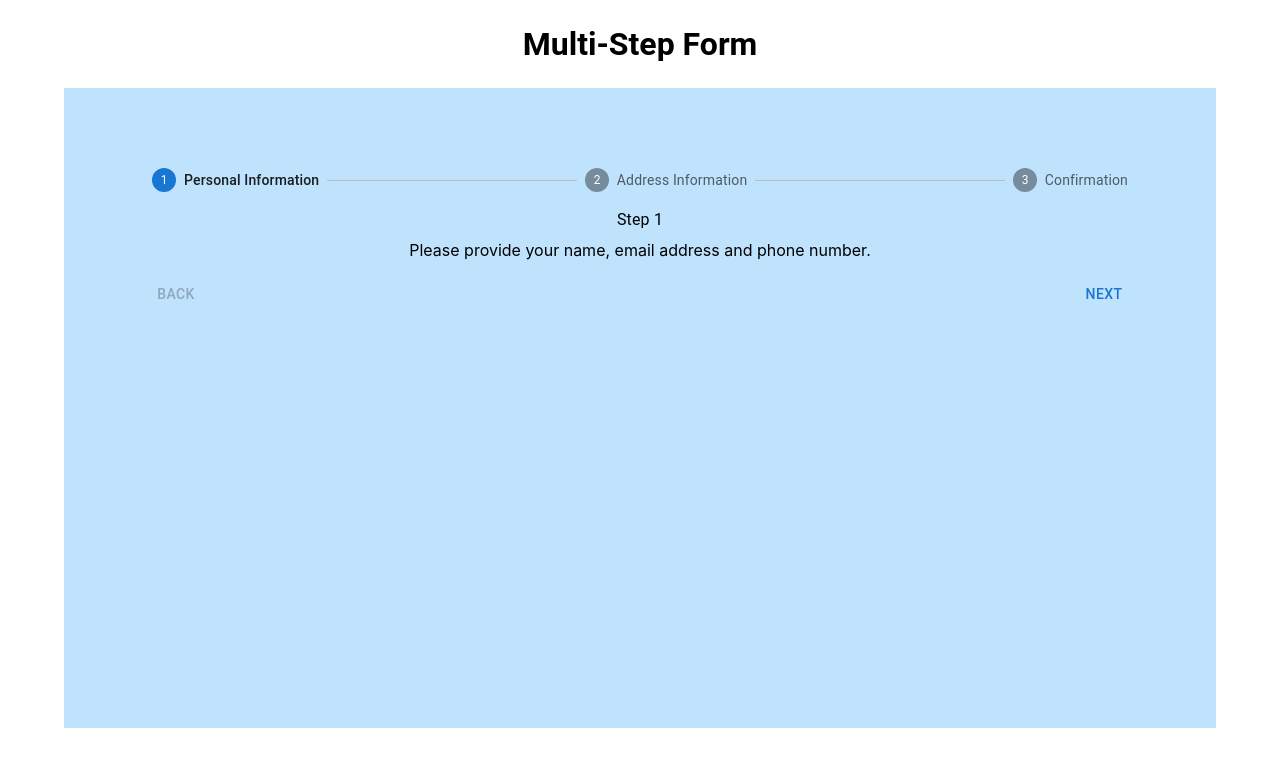
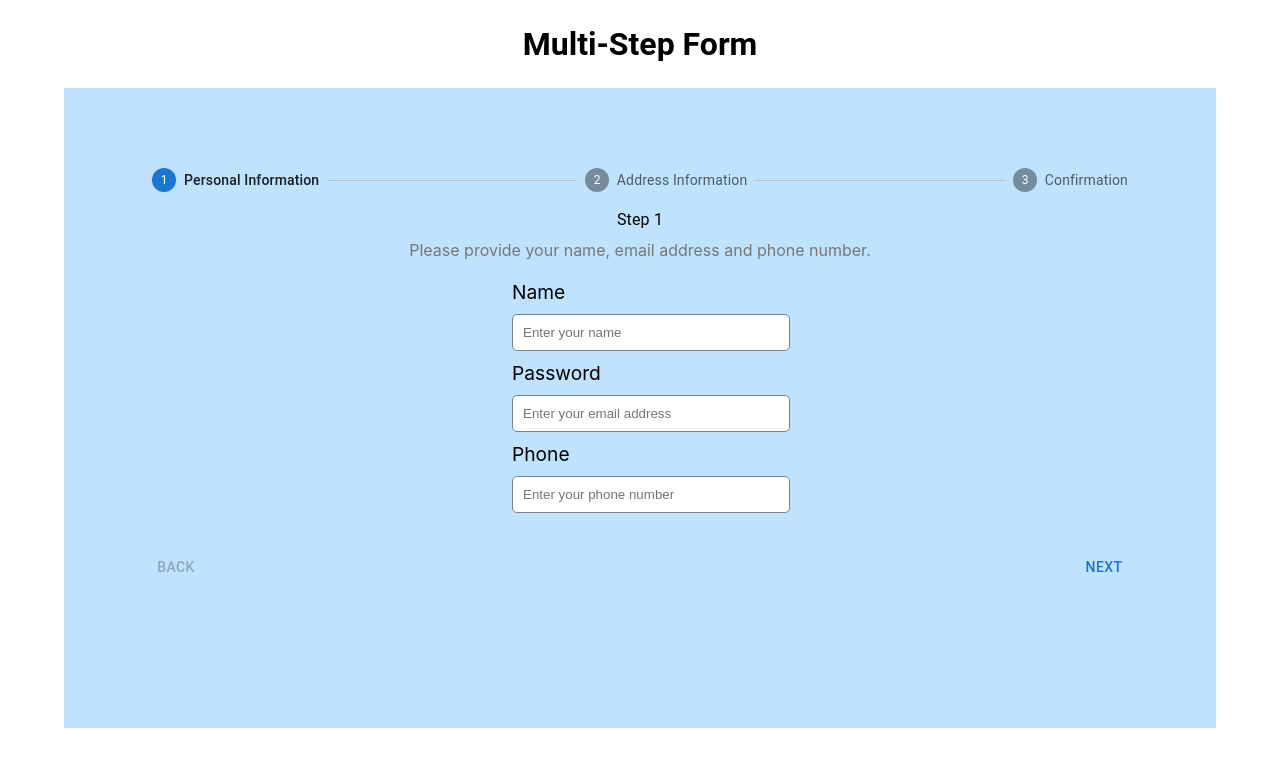
Before and after one commit to Priyanshaw/Multi-Step-Form, a React (Create React App) app: page / in a window 1280 px wide. Shown: the top 766 px of the page. Built offline with nearby package versions, Linux system fonts and the light colour scheme.

Commit message:
PersonalInfo implemented

```diff
--- a/package.json
+++ b/package.json
@@ -9,7 +9,9 @@
     "@testing-library/jest-dom": "^5.17.0",
     "@testing-library/react": "^13.4.0",
     "@testing-library/user-event": "^13.5.0",
+    "bootstrap": "^5.3.3",
     "react": "^18.3.1",
+    "react-bootstrap": "^2.10.4",
     "react-dom": "^18.3.1",
     "react-scripts": "5.0.1",
     "web-vitals": "^2.1.4"
--- a/src/App.css
+++ b/src/App.css
@@ -15,3 +15,6 @@ p{
   width: 60vw;
   column-gap: -10px;
 }
+.muted{
+  color: #777;
+}
--- a/src/Components/Confirmation/Confirmation.js
+++ b/src/Components/Confirmation/Confirmation.js
@@ -3,7 +3,7 @@ import Checkbox from '@mui/material/Checkbox';
 function Confirmation() {
   return (
     <>
-        <p>Confirm Your details and select the checkbox before confirming.</p>
+        <p class="muted">Confirm Your details and select the checkbox before confirming.</p>
 
         <div class="container">
         <Checkbox defaultChecked id="confirmation" required/>
--- /dev/null
+++ b/src/Components/PersonalInfo/PersonalInfo.css
@@ -0,0 +1,18 @@
+#container{
+    width: 20vw;
+    margin: 20px auto;
+}
+label{
+
+    font-size: 1.2rem;
+}
+input{
+    width: 20vw;
+    display: block;
+    margin-top: 10px;
+    margin-bottom: 10px;
+    padding: 10px;
+    border-radius: 5px;
+    border: 1.5px solid grey;
+    background-color: #fff;
+}
--- a/src/Components/PersonalInfo/PersonalInfo.js
+++ b/src/Components/PersonalInfo/PersonalInfo.js
@@ -1,9 +1,31 @@
 import React from 'react'
-
+import './PersonalInfo.css';
 
 function PersonalInfo() {
   return (<>
-    <p>Please provide your name, email address and phone number.</p>
+    <p class="muted">Please provide your name, email address and phone number.</p>
+    <div id='container'>
+    <label htmlFor="name">Name</label>
+      <input
+        type="text"
+        id="name"
+        placeholder='Enter your name'
+      />
+
+      <label htmlFor="email">Password</label>
+      <input
+        type="email"
+        id="email"
+        placeholder='Enter your email address'
+      />
+
+    <label htmlFor="phoneNumber">Phone</label>
+      <input
+        type="password"
+        id="phoneNumber"
+        placeholder='Enter your phone number'
+      />
+    </div>
     </>
   )
 }
--- a/src/Components/Stepper/HorizontalLinearStepper.js
+++ b/src/Components/Stepper/HorizontalLinearStepper.js
@@ -105,11 +105,11 @@ export default function HorizontalLinearStepper() {
               Back
             </Button>
             <Box sx={{ flex: '1 1 auto' }} />
-            {isStepOptional(activeStep) && (
+            {/* {isStepOptional(activeStep) && (
               <Button color="inherit" onClick={handleSkip} sx={{ mr: 1 }}>
                 Skip
               </Button>
-            )}
+            )} */}
 
             <Button onClick={handleNext}>
               {activeStep === steps.length - 1 ? 'Submit' : 'Next'}
```
Also changed, not shown: 1 other file (tests, documents, lock files or other folders).
